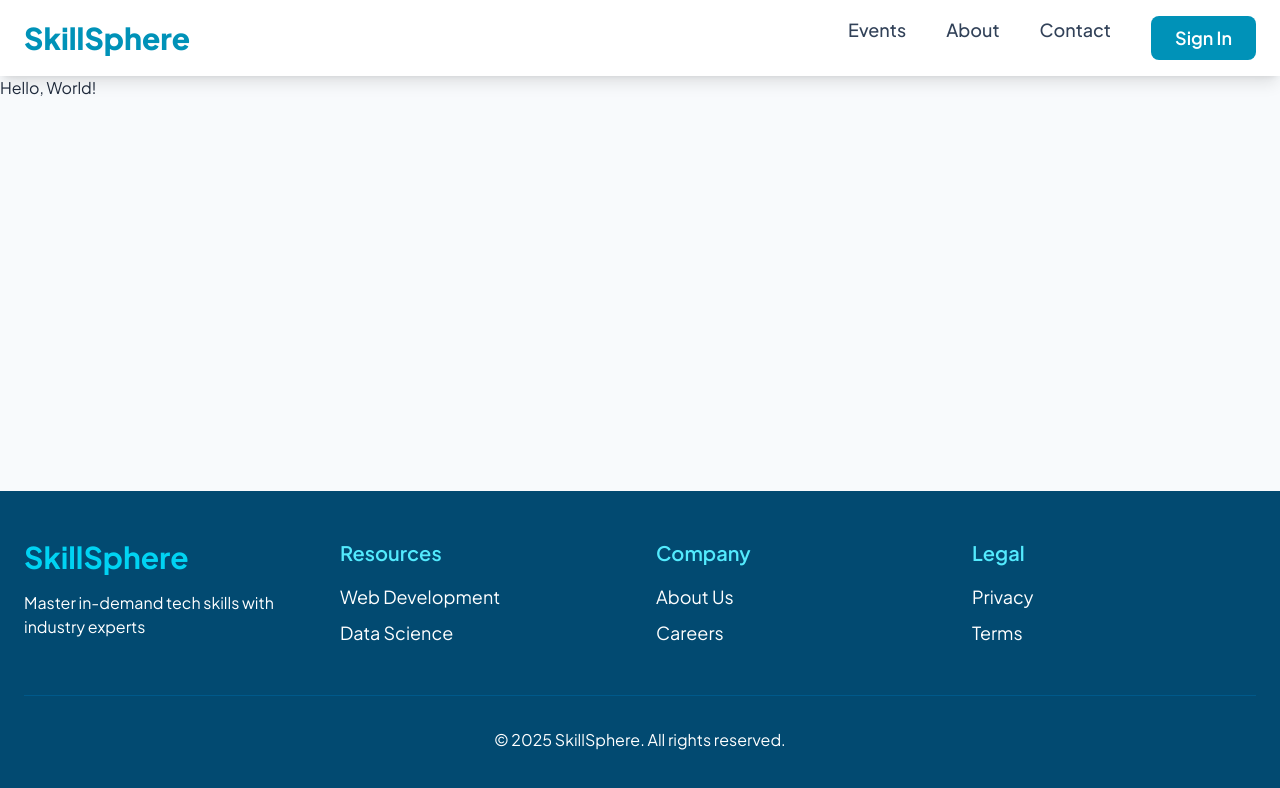
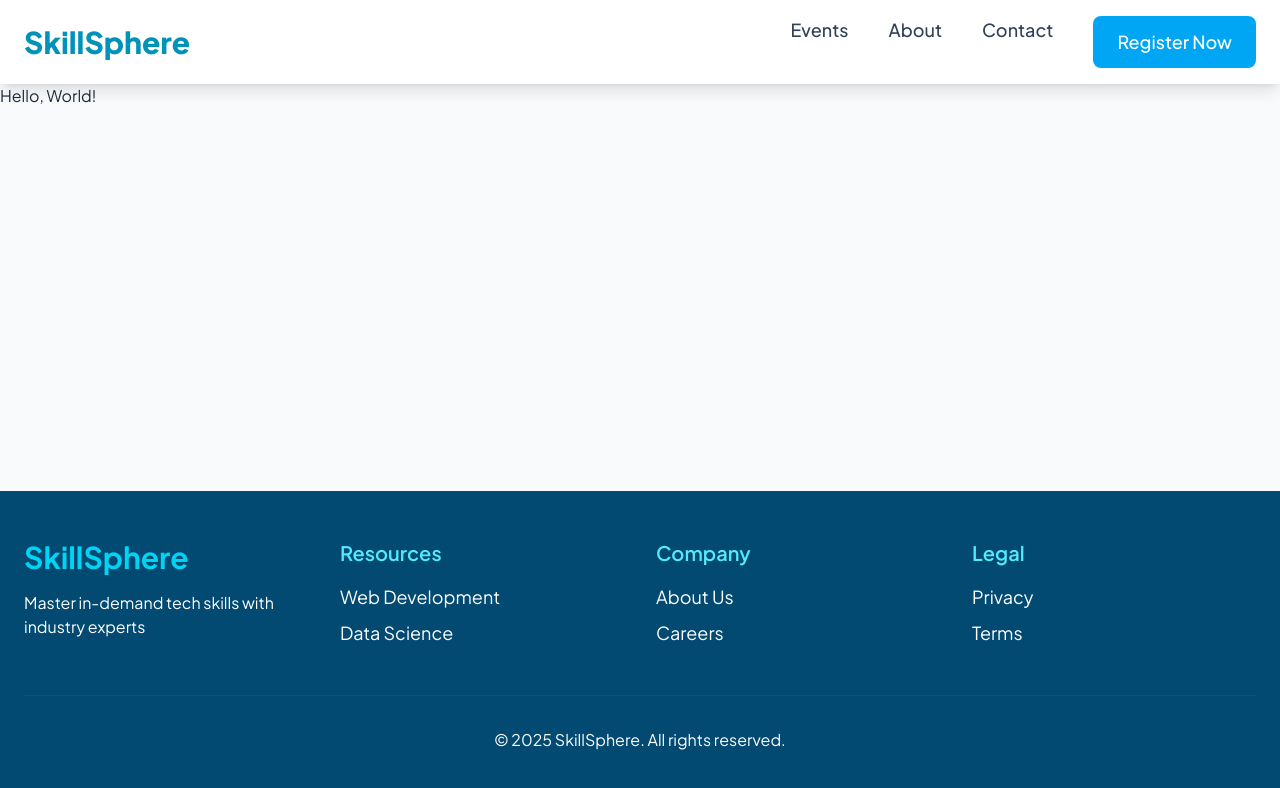
Before and after one commit to ZayanMustafa/eventmanagementapp, a Next.js app: page / in a window 1280 px wide. Shown: the top 788 px of the page. Built offline with nearby package versions, Linux system fonts and the light colour scheme.

Commit message:
Update animation

```diff
--- a/src/componets/shared/Navbar.js
+++ b/src/componets/shared/Navbar.js
@@ -1,43 +1,47 @@
-import { NAV_LINKS } from "@/constant/NavData";
-
-import { fadeIn } from "@/lib/animation";
 
 
 
+'use client';
+
+import { NAV_LINKS } from '@/constant/NavData';
+import { fadeIn } from '@/lib/animation';
+import { motion } from 'framer-motion';
+import Button from '../ui/Button';
+
 export default function Navbar() {
   return (
-    <header className="bg-white shadow-lg sticky top-0 z-50 fade-in">
+    <motion.header
+      {...fadeIn}
+      className="bg-white shadow-lg sticky top-0 z-50"
+    >
       <div className="container mx-auto px-6 py-4">
         <div className="flex items-center justify-between">
           {/* Logo */}
-          <div className="text-3xl font-extrabold text-cyan-600">
+          <motion.div
+            whileHover={{ scale: 1.05 }}
+            className="text-3xl font-extrabold text-cyan-600"
+          >
             SkillSphere
-          </div>
+          </motion.div>
 
           {/* Desktop Nav */}
           <nav className="hidden md:flex space-x-10">
             {NAV_LINKS.map((link) => (
-              <a
+              <motion.a
                 key={link.path}
+                whileHover={{ y: -2 }}
                 href={link.path}
                 className="text-lg font-medium text-slate-700 hover:text-cyan-600 transition-colors"
               >
                 {link.name}
-              </a>
+              </motion.a>
             ))}
-            <button className="bg-cyan-600 hover:bg-cyan-700 text-white px-6 py-2 rounded-lg text-lg font-semibold transition-colors">
-              Sign In
-            </button>
+            <Button variant="secondary" size="lg">
+              Register Now
+            </Button>
           </nav>
-
-          {/* Mobile Button */}
-          <button className="md:hidden text-slate-700">
-            <svg className="w-8 h-8" fill="none" stroke="currentColor" viewBox="0 0 24 24">
-              <path strokeLinecap="round" strokeLinejoin="round" strokeWidth="2" d="M4 6h16M4 12h16m-7 6h7"/>
-            </svg>
-          </button>
         </div>
       </div>
-    </header>
+    </motion.header>
   );
 }
--- a/src/componets/ui/Button.js
+++ b/src/componets/ui/Button.js
@@ -1,19 +1,35 @@
+'use client';
 
+import { motion } from 'framer-motion';
+import { hoverScale, tapScale } from '@/lib/animation';
 
+export default function Button({
+  children,
+  variant = 'primary',
+  size = 'md',
+  className = '',
+  ...props
+}) {
+  const variants = {
+    primary: 'bg-cyan-600 hover:bg-cyan-700 text-white',
+    secondary: 'bg-sky-500 hover:bg-sky-600 text-white',
+    outline: 'border-2 border-cyan-600 text-cyan-600 hover:bg-cyan-50'
+  };
 
+  const sizes = {
+    sm: 'py-1 px-3 text-sm',
+    md: 'py-2 px-4 text-base',
+    lg: 'py-3 px-6 text-lg'
+  };
 
-const Button = ({ children, onClick, disabled = false, className = "" }) => {
   return (
-    <button
-      onClick={onClick}
-      disabled={disabled}
-      className={`px-4 py-2 rounded-md font-medium text-white bg-blue-600 hover:bg-blue-700 transition-colors ${className} ${
-        disabled ? "opacity-50 cursor-not-allowed" : ""
-      }`}
+    <motion.button
+      {...hoverScale}
+      {...tapScale}
+      className={`rounded-lg font-medium transition-colors ${variants[variant]} ${sizes[size]} ${className}`}
+      {...props}
     >
       {children}
-    </button>
+    </motion.button>
   );
-};
-
-export default Button;
+}
--- a/src/componets/ui/Card.js
+++ b/src/componets/ui/Card.js
@@ -3,31 +3,22 @@
 
 
 
-import { hoverScale } from "@/lib/animation";
+'use client';
 
-export default function Card({ title, description, image, date }) {
+import { motion } from 'framer-motion';
+import { hoverScale } from '@/lib/animation';
+
+export default function Card({ title, description, className = '', ...props }) {
   return (
-    <div className={`bg-white rounded-xl shadow-md overflow-hidden hover:scale-105 transition-transform ${hoverScale}`}>
-      {/* Image */}
-      <div className="h-48 bg-dark-100 flex items-center justify-center">
-        {image ? (
-          <img src={image} alt={title} className="w-full h-full object-cover" />
-        ) : (
-          <span className="text-4xl text-dark-500">📚</span>
-        )}
+    <motion.div
+      {...hoverScale}
+      className={`bg-white rounded-lg shadow-md overflow-hidden border border-gray-200 ${className}`}
+      {...props}
+    >
+      <div className="p-6">
+        <h3 className="text-xl font-bold mb-2">{title}</h3>
+        <p className="text-gray-600">{description}</p>
       </div>
-
-      {/* Content */}
-      <div className="p-6">
-        <h3 className="text-2xl font-bold mb-2 text-slate-800">{title}</h3>
-        <p className="text-lg text-slate-600 mb-4">{description}</p>
-        <div className="flex justify-between items-center">
-          <span className="text-dark-600 font-medium">{date}</span>
-          <button className="bg-dark-100 text-dark-700 px-4 py-2 rounded-lg font-semibold hover:bg-dark-200 transition-colors">
-            Enroll
-          </button>
-        </div>
-      </div>
-    </div>
+    </motion.div>
   );
 }
--- /dev/null
+++ b/src/componets/ui/Header.js
@@ -0,0 +1,34 @@
+
+
+
+
+
+
+import { motion } from "framer-motion";
+
+const Header = ({
+  title,
+  subtitle,
+  className = "",
+}) => {
+  return (
+    <motion.div
+      initial={{ opacity: 0, y: 20 }}
+      whileInView={{ opacity: 1, y: 0 }}
+      viewport={{ once: true }}
+      transition={{ duration: 0.5 }}
+      className={`text-center mb-8 ${className}`}
+    >
+      <h2 className="text-3xl md:text-4xl font-bold text-gray-800 mb-2">
+        {title}
+      </h2>
+      {subtitle && (
+        <p className="text-lg text-sky-500 max-w-2xl mx-auto">
+          {subtitle}
+        </p>
+      )}
+    </motion.div>
+  );
+};
+
+export default Header;
--- a/src/componets/ui/TextArea.js
+++ b/src/componets/ui/TextArea.js
@@ -1,24 +1,25 @@
 
 
 
+'use client';
 
+import { motion } from 'framer-motion';
+import { fadeIn } from '@/lib/animation';
 
-const Input = ({ label, type = "text", placeholder, value, onChange, error }) => {
+export default function Input({ label, error, className = '', ...props }) {
   return (
-    <div className="mb-4">
+    <motion.div
+      {...fadeIn}
+      className={`mb-4 ${className}`}
+    >
       {label && <label className="block text-gray-700 mb-2">{label}</label>}
       <input
-        type={type}
-        placeholder={placeholder}
-        value={value}
-        onChange={onChange}
-        className={`w-full px-3 py-2 border rounded-md focus:outline-none focus:ring-2 ${
-          error ? "border-red-500 focus:ring-red-200" : "border-gray-300 focus:ring-blue-200"
+        className={`w-full px-4 py-2 border rounded-lg focus:outline-none focus:ring-2 ${
+          error ? 'border-red-500 focus:ring-red-200' : 'border-gray-300 focus:ring-cyan-200'
         }`}
+        {...props}
       />
       {error && <p className="mt-1 text-sm text-red-500">{error}</p>}
-    </div>
+    </motion.div>
   );
-};
-
-export default Input;
+}
--- a/src/lib/animation.js
+++ b/src/lib/animation.js
@@ -1,6 +1,7 @@
 
 
 
+'use client';
 import { motion } from 'framer-motion';
 
 export const fadeIn = {
@@ -13,3 +14,16 @@ export const hoverScale = {
   whileHover: { scale: 1.03 },
   transition: { type: 'spring', stiffness: 400 }
 };
+
+export const tapScale = {
+  whileTap: { scale: 0.95 }
+};
+
+export const staggerContainer = {
+  initial: {},
+  animate: {
+    transition: {
+      staggerChildren: 0.1
+    }
+  }
+};
```
Also changed, not shown: public/Hero.jpg (added).
